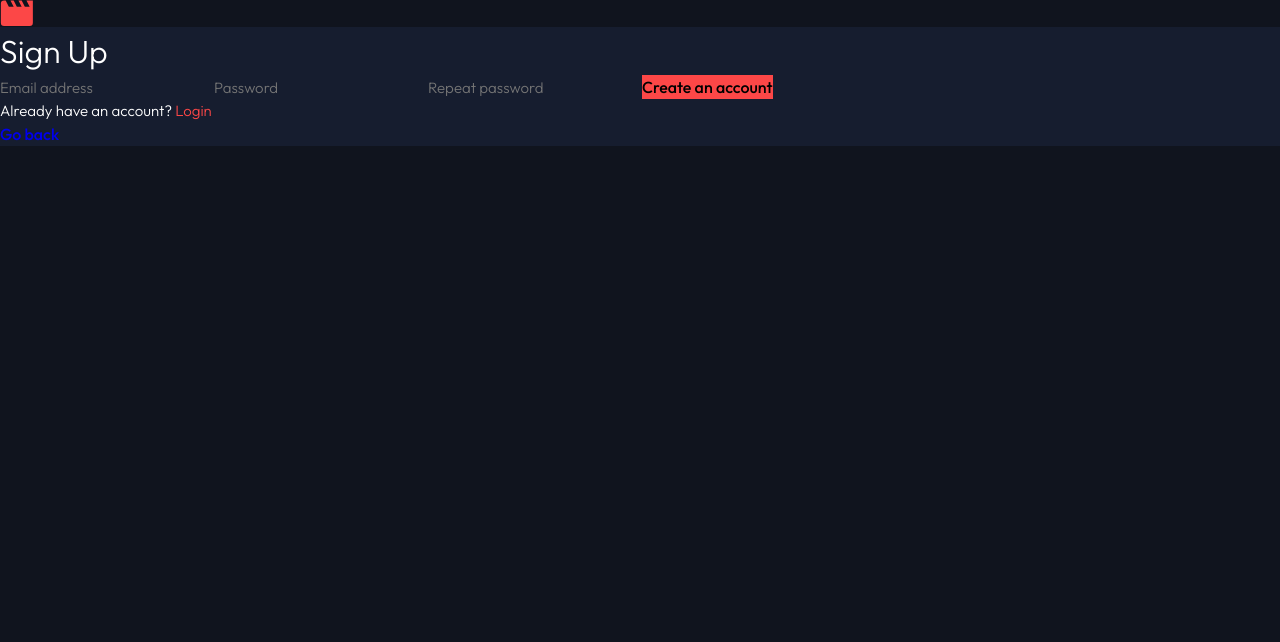
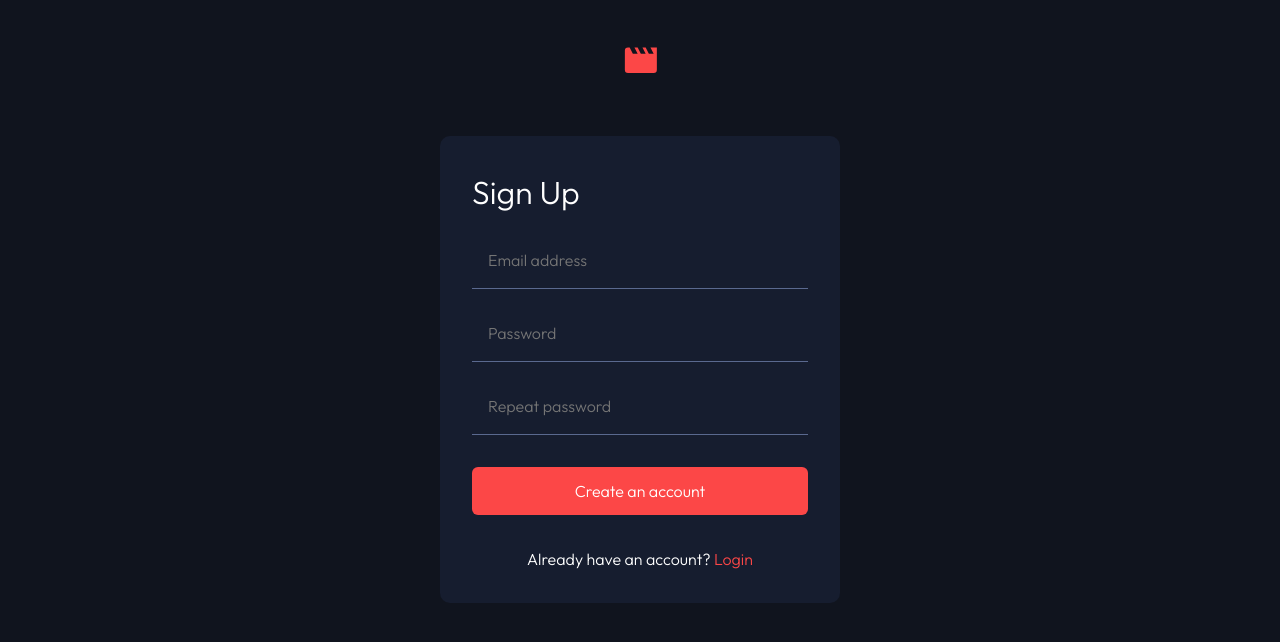
Before and after one commit to TurjoAt/Entertainment-web-app, a Next.js app: page /sign-up in a window 1280 px wide. Shown: the top 642 px of the page. Built offline with nearby package versions, Linux system fonts and the light colour scheme.

Commit message:
styling login and signup

```diff
--- a/pages/sign-up/index.js
+++ b/pages/sign-up/index.js
@@ -1,62 +1,146 @@
 import React from "react";
 import Link from "next/link";
 import Head from "next/head";
+import styles from "/styles/Profile.module.css";
+import { useState } from "react";
 
 const SignUp = () => {
+  const [email, setEmail] = useState("");
+  const [password, setPassword] = useState("");
+  const [repeat, setRepeat] = useState("");
+  const [valid, setValid] = useState({
+    email: true,
+    password: true,
+    repeat: true,
+  });
+
+  console.log(Object.keys(valid));
+
+  function handleSubmit(e) {
+    e.preventDefault();
+
+    let currentStatus = {};
+
+    Object.keys(valid).forEach((item) => {
+      if (item === "") {
+        currentStatus = { ...currentStatus, item: false };
+      }
+    });
+
+    console.log(currentStatus);
+
+    // if (email === "" && password === "") {
+    //   setValid({ email: false, password: false });
+    // } else if (password === "") {
+    //   setValid({ ...valid, password: false });
+    // } else if (email === "") {
+    //   setValid({ ...valid, email: false });
+    // } else {
+    //   setValid({ email: true, password: true });
+    // }
+  }
   return (
     <>
       <Head>
-        <title>EntertainHub | Signup</title>
+        <title>Signup | EntertainHub</title>
         <meta name="description" content="Generated by create next app" />
         <meta name="viewport" content="width=device-width, initial-scale=1" />
-        <link rel="icon" href="/favicon.ico" />
+        <link rel="icon" href="/assets/favicon-32x32.png" />
       </Head>
-      <main>
-        <svg width="33" height="27" xmlns="http://www.w3.org/2000/svg">
+      <main className={styles.loginContainer}>
+        <svg
+          className={styles.logo}
+          width="33"
+          height="27"
+          xmlns="http://www.w3.org/2000/svg"
+        >
           <path
             d="m26.463.408 3.2 6.4h-4.8l-3.2-6.4h-3.2l3.2 6.4h-4.8l-3.2-6.4h-3.2l3.2 6.4h-4.8l-3.2-6.4h-1.6a3.186 3.186 0 0 0-3.184 3.2l-.016 19.2a3.2 3.2 0 0 0 3.2 3.2h25.6a3.2 3.2 0 0 0 3.2-3.2V.408h-6.4Z"
             fill="#FC4747"
           />
         </svg>
-        <section className="bg-primary-600">
-          <h1 className="fs-l-primary-heading fw-light">Sign Up</h1>
-          <form action="GET">
+        <form
+          action="GET"
+          className={`${styles.formContainer} bg-primary-600`}
+          onSubmit={handleSubmit}
+        >
+          <h1 className={`${styles.fsHeading} fw-light`}>Sign Up</h1>
+          <div className={styles.inputFieldContainer}>
             <input
               type="email"
               name="email"
               id="email"
-              className="bg-primary-600 text-neutral-100 fs-m-body fw-light"
+              value={email}
+              onChange={(e) => setEmail(e.target.value)}
+              onFocus={() => setValid({ email: true, password: true })}
+              className={`${styles.inputField} | ${styles.fsInput} ${
+                !valid && styles.errorField
+              } bg-primary-600 text-neutral-100 fw-light`}
               placeholder="Email address"
-              required
             />
+            {!valid.email && (
+              <span
+                className={` ${styles.errorMessage} ${styles.fsError} text-accent fw-light`}
+              >
+                Invalid email ID
+              </span>
+            )}
+          </div>
+          <div className={styles.inputFieldContainer}>
             <input
               type="password"
               name="password"
               id="password"
-              className="bg-primary-600 text-neutral-100 fs-m-body fw-light"
+              value={password}
+              onChange={(e) => setPassword(e.target.value)}
+              onFocus={() => setValid({ email: true, password: true })}
+              className={`${styles.inputField}  | ${styles.fsInput} ${
+                !valid.password && styles.errorField
+              } bg-primary-600 text-neutral-100 fw-light`}
               placeholder="Password"
-              required
             />
+            {!valid.email && (
+              <span
+                className={` ${styles.errorMessage} ${styles.fsError} text-accent fw-light`}
+              >
+                Invalid email ID
+              </span>
+            )}
+          </div>
+          <div className={styles.inputFieldContainer}>
             <input
               type="password"
               name="password-repeat"
               id="password-repeat"
-              className="bg-primary-600 text-neutral-100 fs-m-body fw-light"
+              value={repeat}
+              onChange={(e) => setPassword(e.target.value)}
+              onFocus={() => setValid({ email: true, password: true })}
+              className={`${styles.inputField}  | ${styles.fsInput} ${
+                !valid.password && styles.errorField
+              } bg-primary-600 text-neutral-100 fw-light`}
               placeholder="Repeat password"
-              required
             />
-            <button type="submit" className="bg-accent">
-              Create an account
-            </button>
-          </form>
-          <p className=" text-neutral-100 fs-m-body fw-light">
+            {!valid.email && (
+              <span
+                className={` ${styles.errorMessage} ${styles.fsError} text-accent fw-light`}
+              >
+                Invalid email ID
+              </span>
+            )}
+          </div>
+          <button
+            type="submit"
+            className={`${styles.submitButton} | ${styles.fsInput} fw-light`}
+          >
+            Create an account
+          </button>
+          <p className={`${styles.fsInput} ${styles.para} fw-light`}>
             Already have an account?{" "}
             <Link href="/login" className="text-accent">
               Login
             </Link>
           </p>
-          <Link href="/">Go back</Link>
-        </section>
+        </form>
       </main>
     </>
   );
--- /dev/null
+++ b/styles/Profile.module.css
@@ -0,0 +1,127 @@
+.loginContainer {
+  display: grid;
+  grid-auto-rows: 15vh 1fr;
+  padding: 1.5rem;
+  gap: 1rem;
+  align-items: start;
+}
+
+.logo {
+  place-self: center;
+}
+
+.formContainer {
+  position: relative;
+  display: grid;
+  padding: 1.5rem;
+  gap: 1.5rem;
+  border-radius: 10px;
+  width: min(98%, 400px);
+  place-items: center;
+  place-self: center;
+}
+
+.formContainer > * {
+  width: 100%;
+}
+
+.inputFieldContainer {
+  position: relative;
+}
+
+.inputField {
+  width: 100%;
+  padding-inline: 1rem;
+  padding-bottom: 1rem;
+  border-bottom: 1px solid var(--clr-primary-200);
+}
+
+.inputField:focus {
+  outline: none;
+  border-bottom: 1px solid var(--clr-neutral-100);
+  caret-color: var(--clr-accent);
+}
+
+.inputField::after {
+  content: "Hi";
+  position: absolute;
+  width: 100px;
+  height: 100px;
+  inset: 0;
+  color: white;
+  border-bottom: 1px solid var(--clr-accent);
+}
+
+.errorField {
+  border-bottom: 1px solid var(--clr-accent);
+}
+
+.errorMessage {
+  position: absolute;
+  right: 0;
+}
+
+.submitButton {
+  background-color: var(--clr-accent);
+  color: var(--clr-neutral-100);
+  padding-block: 0.75rem;
+  border-radius: 6px;
+}
+
+.submitButton:hover {
+  background-color: var(--clr-neutral-100);
+  color: var(--clr-neutral-900);
+  cursor: pointer;
+}
+
+.para {
+  text-align: center;
+}
+
+/* utility classes */
+
+.fsHeading {
+  font-size: var(--fs-800);
+}
+
+.fsInput {
+  font-size: var(--fs-350);
+}
+
+.fsError {
+  font-size: var(--fs-200);
+}
+
+@media (min-width: 40em) and (max-width: 60em) {
+  .loginContainer {
+    padding: 0;
+    gap: 1rem;
+  }
+
+  .formContainer {
+    padding: 2rem;
+    gap: 2rem;
+    min-height: 400px;
+  }
+
+  .fsError {
+    font-size: var(--fs-300);
+  }
+}
+
+@media (min-width: 60em) {
+  .loginContainer {
+    padding: 0;
+    gap: 1rem;
+  }
+
+  .formContainer {
+    padding: 2rem;
+    gap: 2rem;
+    min-height: 400px;
+  }
+
+  .fsError {
+    font-size: var(--fs-300);
+  }
+}
```
Also changed, not shown: pages/login/index.js (+63 -12 lines), styles/Login.module.css (deleted, +0 -43 lines).
